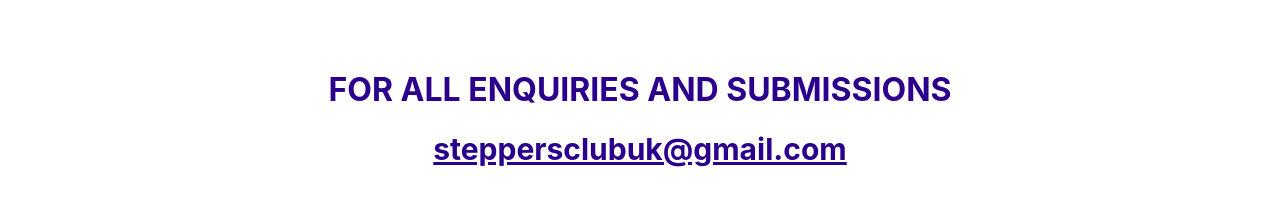
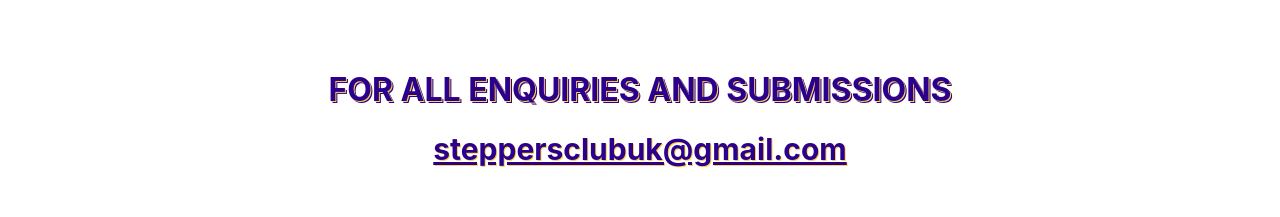
Before and after one commit to Newmsy/SteppersClub, a React (Create React App) app: page /contact in a window 1280 px wide. Shown: the part 255-472 px from the top of the page. Built offline with nearby package versions, Linux system fonts and the light colour scheme; the HTML template or start-up script is replaced by a standard one.

Commit message:
email scaling

```diff
--- a/src/Pages/Contact/index.js
+++ b/src/Pages/Contact/index.js
@@ -19,15 +19,15 @@ const useStyles = makeStyles((theme) => ({
     },
     shopComingSoonText: {
         color: 'rgb(42, 0, 141)',
-        textShadow: '2px 2px #fff',
-        fontWeight: 700,
+        textShadow: '1px 1px rgb(255, 209, 76), 2px 2px rgb(42, 0, 141)',
+        fontWeight: 700
     },
     contactComingSoonWrapper: {
         textAlign: 'center'
     },
     contactEmailLink: {
         color: 'rgb(42, 0, 141)',
-        textShadow: '2px 2px #fff',
+        textShadow: '1px 1px rgb(255, 209, 76)',
         fontWeight: 700,
         fontSize: 30,
         [theme.breakpoints.down('xs')]: {
--- a/src/Pages/Home/index.js
+++ b/src/Pages/Home/index.js
@@ -27,9 +27,9 @@ const useStyles = makeStyles((theme) => ({
     gridEmailWrapper: {
         justifyContent: 'center',
         zIndex:0,
-        marginTop: -100,
-        marginBottom: -50,
-        [theme.breakpoints.up('md')]: {
+        marginTop: -50,
+        marginBottom: -100,
+        [theme.breakpoints.up('sm')]: {
             minHeight: 250
         },
         position: 'relative',
```
